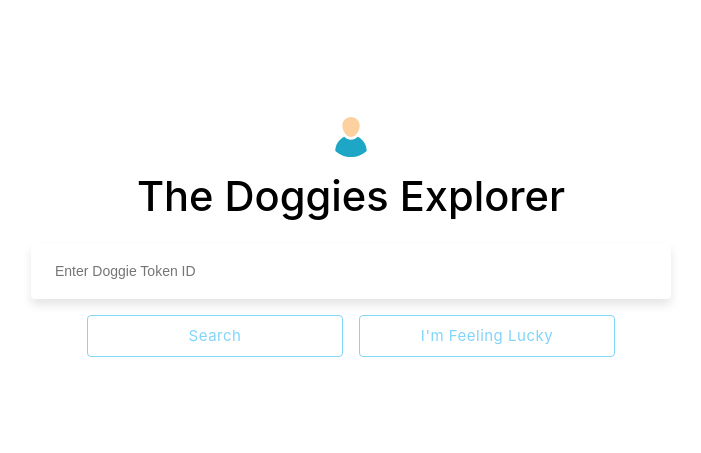
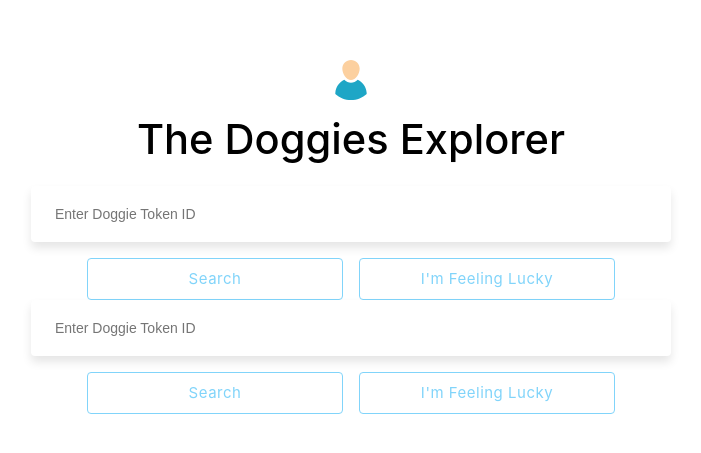
Before and after one commit to frankdavidcorona/thedoggies-challenge, a Nuxt app: page / in a window 1280 px wide. Shown: the part 163-616 px from the top of the page, without its empty margins (289-990 px from the left). Built offline with nearby package versions, Linux system fonts and the light colour scheme.

Commit message:
feat: initial integration for random doggie search

```diff
--- a/components/Doggies.vue
+++ b/components/Doggies.vue
@@ -1,6 +1,10 @@
 <template>
   <div class="container">
     <DoggiesSearchForm @doggieToken="onSearchDoggies($event)" />
+    <DoggiesSearchForm
+      @doggieToken="onSearchDoggies($event)"
+      @randomDoggieToken="onSearchDoggies($event)"
+    />
 
     <div v-if="Object.keys(doggie).length">
       <DoggiesDetails :doggie="doggie" />
--- a/components/DoggiesSearchForm.vue
+++ b/components/DoggiesSearchForm.vue
@@ -11,6 +11,11 @@ export default {
       if (this.doggieToken) {
         this.$emit('doggieToken', this.doggieToken)
       }
+    },
+
+    onSearchRandomDoggies() {
+      // TODO: Define random Doggie Token based on...
+      this.$emit('randomDoggieToken', Math.floor(Math.random() * 1000))
     },
 
     clearDoggieToken() {
@@ -45,7 +50,9 @@ export default {
           Search
         </button>
         <!-- Random search for doggies -->
-        <button class="btn btn__primary">I'm Feeling Lucky</button>
+        <button class="btn btn__primary" @click="onSearchDoggies">
+          I'm Feeling Lucky
+        </button>
       </div>
     </div>
   </div>
```
